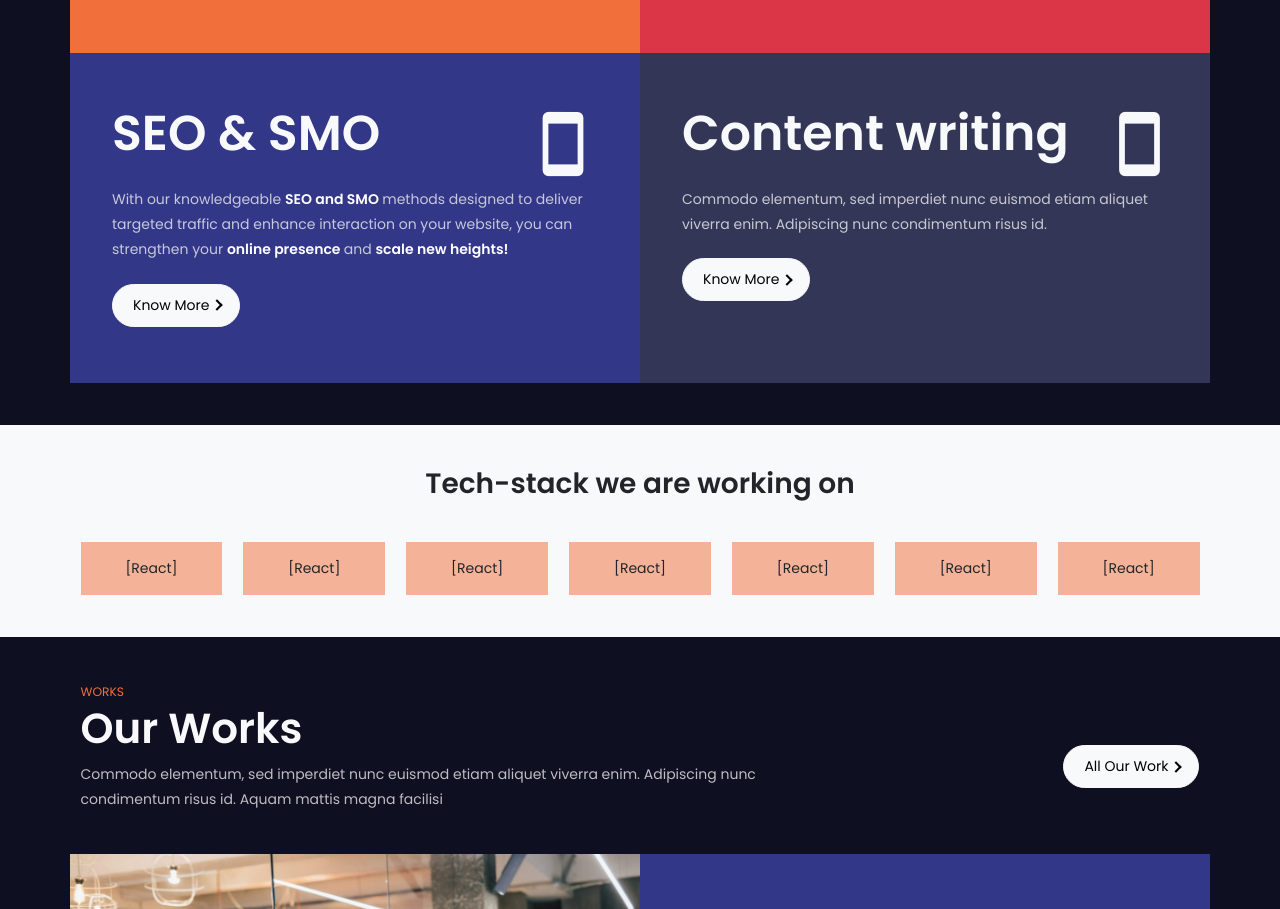
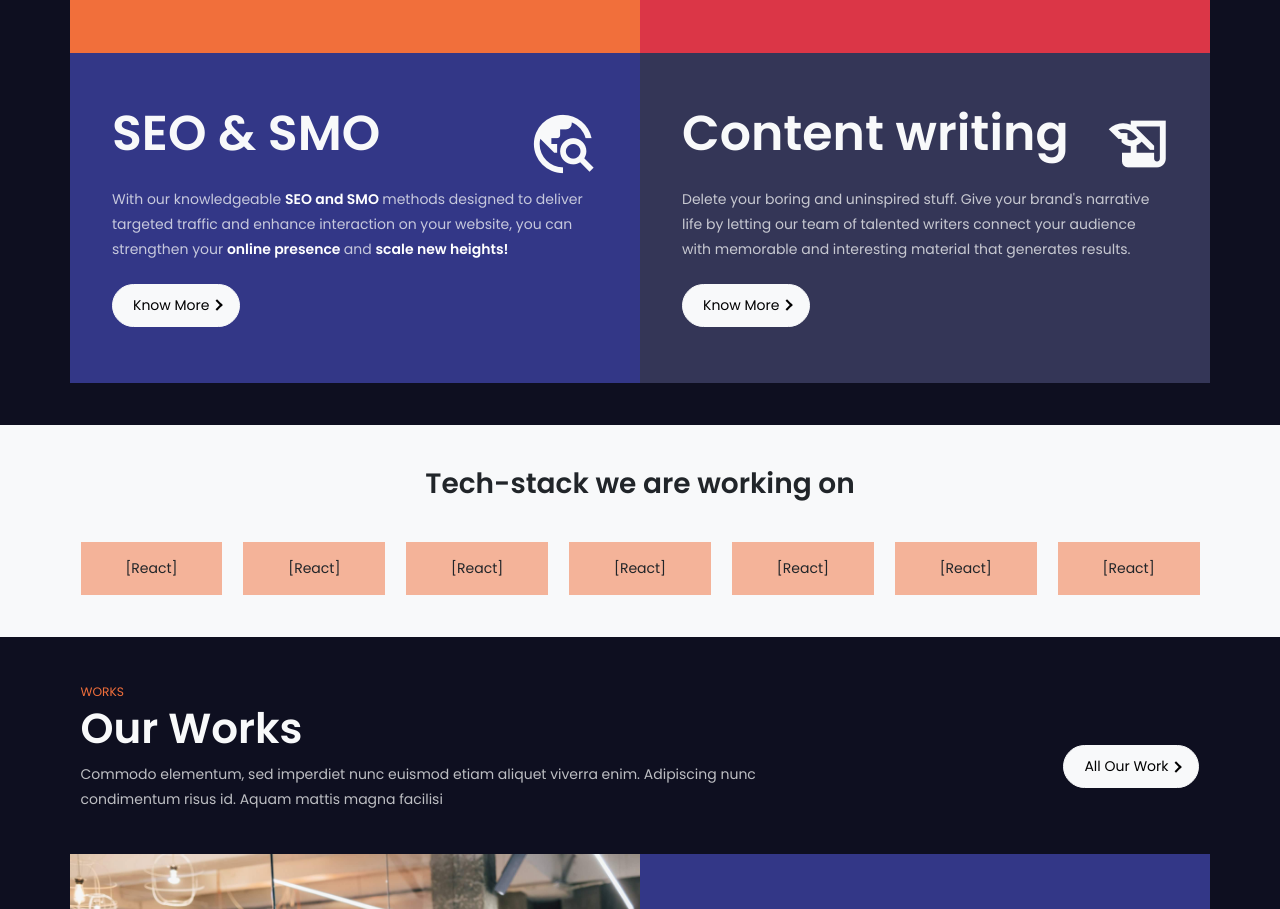
Before and after one commit to dheerajarora1997/html-sass, a website: page homepage.html in a window 1280 px wide. Shown: the part 2160-3069 px from the top of the page. Drawn offline with Linux system fonts and the light colour scheme.

Commit message:
Update homepage.html

```diff
--- a/homepage.html
+++ b/homepage.html
@@ -135,7 +135,7 @@
               <div class="col-9">
                 <h3 class="text-light display-4 fw-bold leading-4 ">SEO & SMO</h3>
               </div>
-              <div class="col-3 text-end"><span class="material-icons-outlined fa-5x text-light"> smartphone </span>
+              <div class="col-3 text-end"><span class="material-icons-outlined fa-5x text-light"> travel_explore </span>
               </div>
               <div class="col-12">
                 <p class="text-light text-opacity-75 mb-4">With our knowledgeable <strong class="text-white text-opacity-100"> SEO and SMO </strong> methods designed to deliver targeted traffic and enhance interaction on your website, you can strengthen your <strong class="text-white text-opacity-100"> online presence </strong> and <strong class="text-white text-opacity-100"> scale new heights!</strong></p>
@@ -148,13 +148,10 @@
               <div class="col-10">
                 <h3 class="text-light display-4 fw-bold leading-4 ">Content writing</h3>
               </div>
-              <div class="col-2 text-end"><span class="material-icons-outlined fa-5x text-light"> smartphone </span>
+              <div class="col-2 text-end"><span class="material-icons-outlined fa-5x text-light"> history_edu </span>
               </div>
               <div class="col-12">
-                <p class="text-light text-opacity-75 mb-4">Commodo elementum, sed imperdiet nunc euismod etiam aliquet
-                  viverra
-                  enim.
-                  Adipiscing nunc condimentum risus id.</p>
+                <p class="text-light text-opacity-75 mb-4">Delete your boring and uninspired stuff. Give your brand's narrative life by letting our team of talented writers connect your audience with memorable and interesting material that generates results.</p>
                 <button class="btn btn-light rounded-pill btn_action" type="button">Know More</button>
               </div>
             </div>
```
